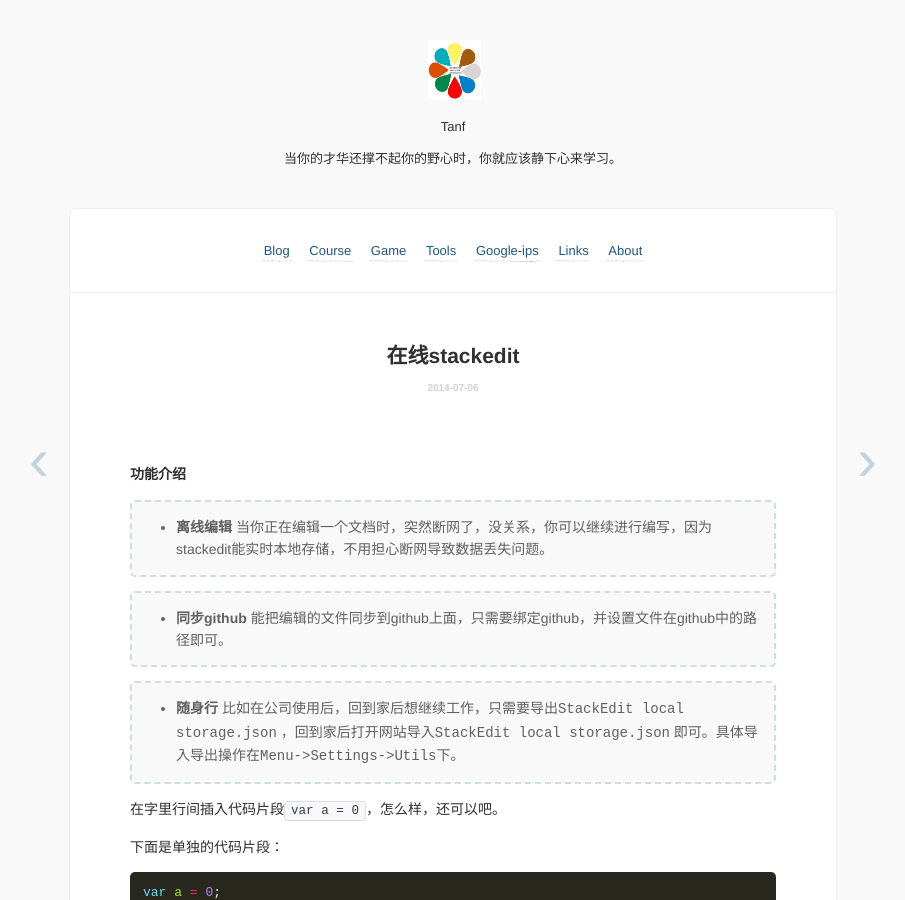
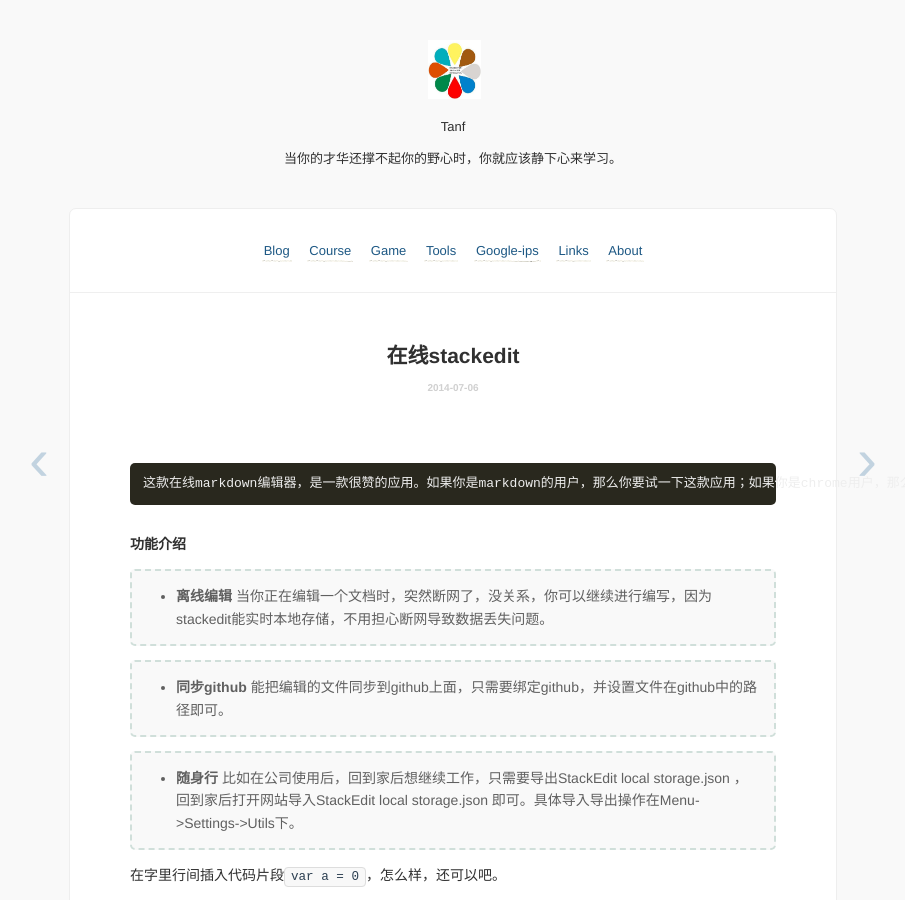
Before and after one commit to tandaly/blog, a Jekyll site: the page built from _posts/2014-07-06-stackedit.md, in a window 1280 px wide and 900 px high. Shown: the whole window, without its empty margins (187-1092 px from the left). Built offline with Jekyll 4.4.1, drawn with Linux system fonts in a browser that asks for light colours; Markdown is read by kramdown in place of the engine named in the settings; comment, search, counter and statistics services are not loaded.

Commit message:
stackedit 提交

````diff
--- a/_posts/2014-07-06-stackedit.md
+++ b/_posts/2014-07-06-stackedit.md
@@ -3,6 +3,10 @@
 title: 在线stackedit
 date: 2014-07-6 17:32:10
 ---
+
+```
+这款在线markdown编辑器，是一款很赞的应用。如果你是markdown的用户，那么你要试一下这款应用；如果你是chrome用户，那么你更要安装这款应用。我是把它作为chrome的一个插件应用来使用的。下面来看一下这款应用的特点及使用技巧。
+```
 
 #### **功能介绍**
 
@@ -10,7 +14,7 @@
 
 >- **同步github** 能把编辑的文件同步到github上面，只需要绑定github，并设置文件在github中的路径即可。
 
->- **随身行** 比如在公司使用后，回到家后想继续工作，只需要导出`StackEdit local storage.json` ，回到家后打开网站导入`StackEdit local storage.json` 即可。具体导入导出操作在`Menu->Settings->Utils`下。
+>- **随身行** 比如在公司使用后，回到家后想继续工作，只需要导出StackEdit local storage.json ，回到家后打开网站导入StackEdit local storage.json 即可。具体导入导出操作在Menu->Settings->Utils下。
 
 
 在字里行间插入代码片段`var a = 0`，怎么样，还可以吧。
````
Also changed, not shown: other parts of _posts/2014-07-06-stackedit.md (+1 -0 lines).
